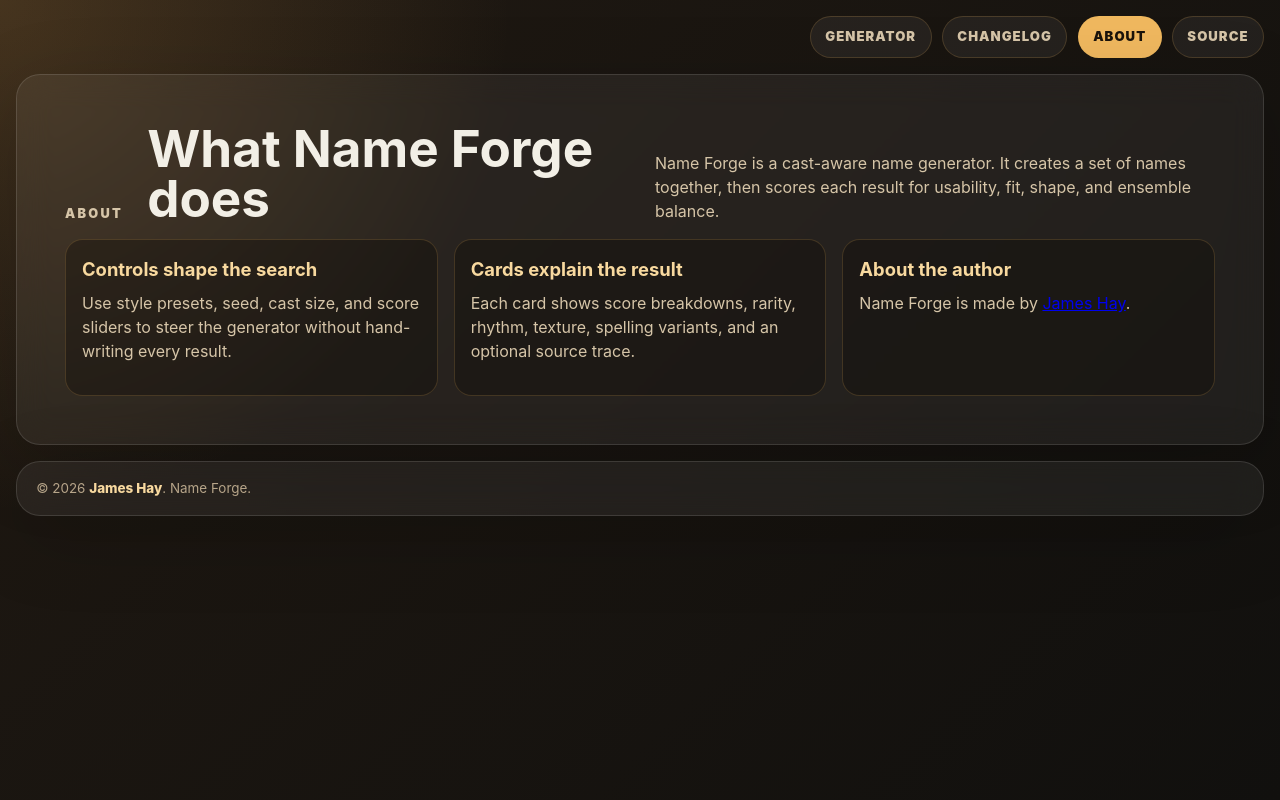
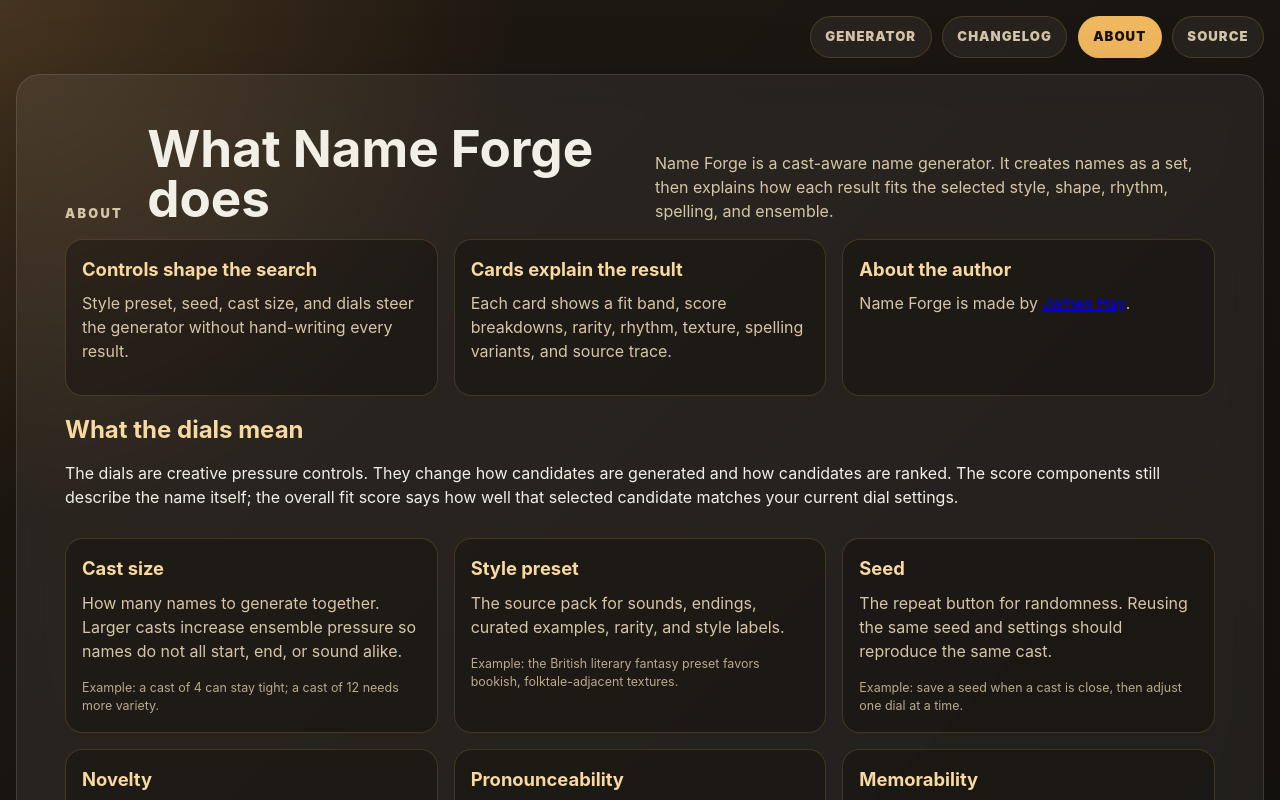
Before and after one commit to jaahay/name-forge, a React (Vite) app: page / in a window 1280 px wide. Both pictures are taken after a click on the button "ABOUT". Shown: the top 800 px of the page. Built offline with nearby package versions, Linux system fonts and the light colour scheme.

Commit message:
Explain generator dials in About

```diff
--- a/src/ui/AboutView.tsx
+++ b/src/ui/AboutView.tsx
@@ -1,6 +1,16 @@
+import { scoreControls } from './presentation';
+
 interface AboutViewProps {
   authorSiteUrl: string;
 }
+
+const dialExamples: Record<string, string> = {
+  novelty: 'Low novelty keeps names familiar; high novelty can move a cast from "Merryn" toward rarer shapes with less common sounds.',
+  pronounceability: 'Low pronounceability allows chunkier clusters; high pronounceability prefers open syllables and fewer tongue-twisters.',
+  memorability: 'Low memorability permits longer, softer blends; high memorability favors compact names with a clearer beat and stronger cast distinction.',
+  culturalAnchoring: 'Low anchoring wanders away from the preset; high anchoring leans harder on curated examples and preferred endings from the selected style pack.',
+  orthographicWeirdness: 'Low weirdness keeps spelling plain; high weirdness allows stranger letters and more aggressive spelling variants while still tracking naturalness separately.',
+};
 
 export function AboutView({ authorSiteUrl }: AboutViewProps) {
   return (
@@ -9,24 +19,71 @@ export function AboutView({ authorSiteUrl }: AboutViewProps) {
         <p className="eyebrow">About</p>
         <h1 id="about-title">What Name Forge does</h1>
         <p>
-          Name Forge is a cast-aware name generator. It creates a set of names together, then scores
-          each result for usability, fit, shape, and ensemble balance.
+          Name Forge is a cast-aware name generator. It creates names as a set, then explains how each
+          result fits the selected style, shape, rhythm, spelling, and ensemble.
         </p>
       </div>
+
       <div className="about-grid">
         <article>
           <h2>Controls shape the search</h2>
-          <p>Use style presets, seed, cast size, and score sliders to steer the generator without hand-writing every result.</p>
+          <p>Style preset, seed, cast size, and dials steer the generator without hand-writing every result.</p>
         </article>
         <article>
           <h2>Cards explain the result</h2>
-          <p>Each card shows score breakdowns, rarity, rhythm, texture, spelling variants, and an optional source trace.</p>
+          <p>Each card shows a fit band, score breakdowns, rarity, rhythm, texture, spelling variants, and source trace.</p>
         </article>
         <article>
           <h2>About the author</h2>
           <p>Name Forge is made by <a href={authorSiteUrl} target="_blank" rel="noreferrer">James Hay</a>.</p>
         </article>
       </div>
+
+      <section className="about-section" aria-labelledby="dial-title">
+        <h2 id="dial-title">What the dials mean</h2>
+        <p>
+          The dials are creative pressure controls. They change how candidates are generated and how candidates
+          are ranked. The score components still describe the name itself; the overall fit score says how well
+          that selected candidate matches your current dial settings.
+        </p>
+        <ul className="dial-list">
+          <li>
+            <h3>Cast size</h3>
+            <p>How many names to generate together. Larger casts increase ensemble pressure so names do not all start, end, or sound alike.</p>
+            <small>Example: a cast of 4 can stay tight; a cast of 12 needs more variety.</small>
+          </li>
+          <li>
+            <h3>Style preset</h3>
+            <p>The source pack for sounds, endings, curated examples, rarity, and style labels.</p>
+            <small>Example: the British literary fantasy preset favors bookish, folktale-adjacent textures.</small>
+          </li>
+          <li>
+            <h3>Seed</h3>
+            <p>The repeat button for randomness. Reusing the same seed and settings should reproduce the same cast.</p>
+            <small>Example: save a seed when a cast is close, then adjust one dial at a time.</small>
+          </li>
+          {scoreControls.map((control) => (
+            <li key={control.key}>
+              <h3>{control.label}</h3>
+              <p>{control.help}</p>
+              <small>{dialExamples[control.key]}</small>
+            </li>
+          ))}
+        </ul>
+      </section>
+
+      <section className="about-section" aria-labelledby="score-title">
+        <h2 id="score-title">Why scores often land in the 80s</h2>
+        <p>
+          The card score is <strong>Overall fit</strong>, not a school grade and not a percentile. Name Forge creates
+          several candidates for each slot, scores them, then shows the best candidate for that slot. Because the weak
+          candidates are filtered out, visible names often cluster around strong-fit numbers such as the 70s and 80s.
+        </p>
+        <p>
+          Use the number as a quick ranking signal, then read the band and score breakdown. An 83 means "strong fit for
+          the current dials," not "83 percent objectively good."
+        </p>
+      </section>
     </section>
   );
 }
```
